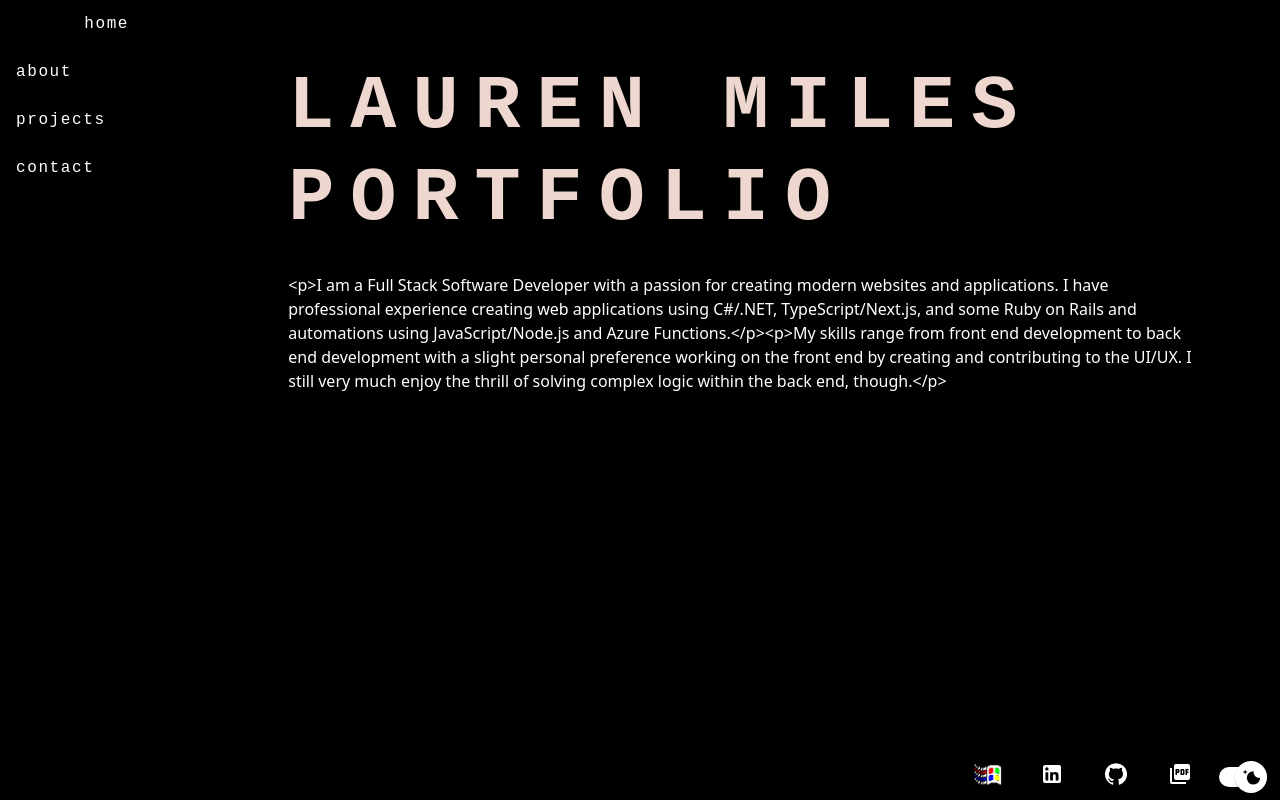
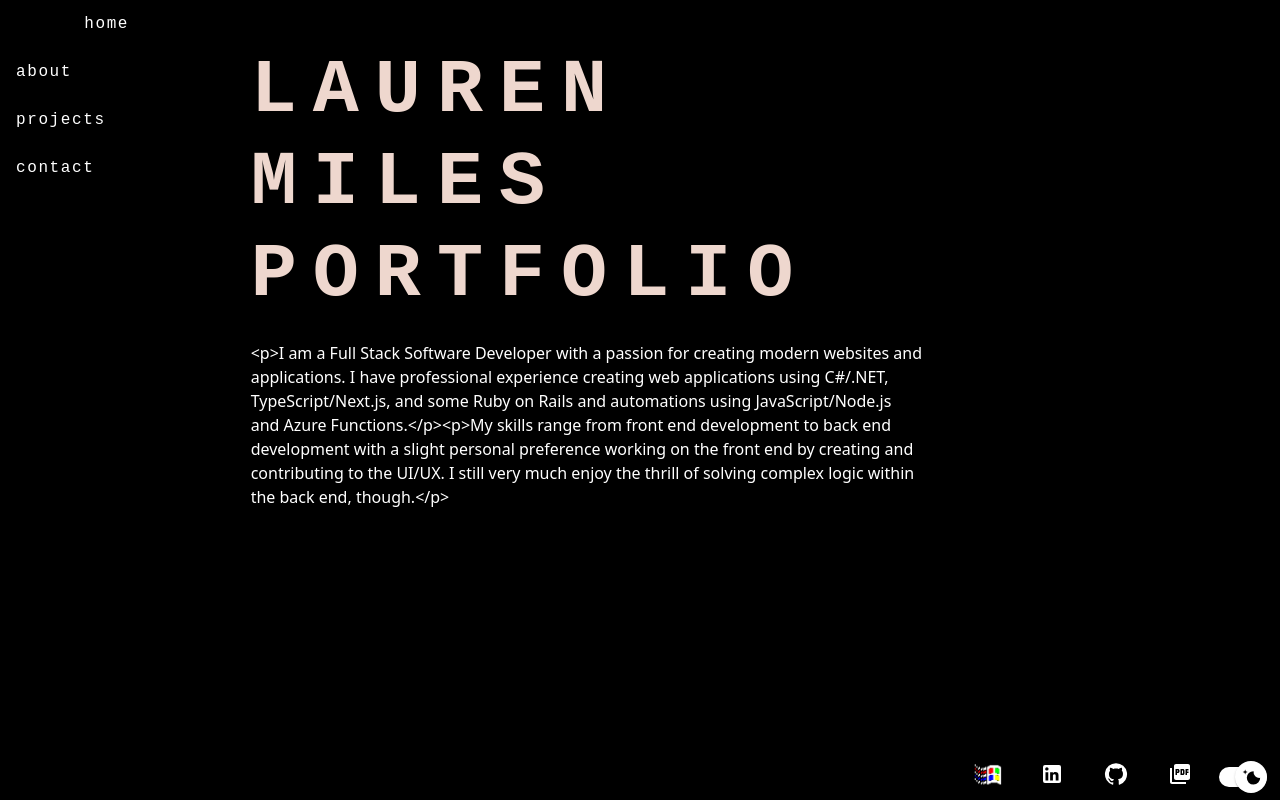
Before and after one commit to laurenmilesdev/portfolio, a Next.js app: page / in a window 1280 px wide. Built offline with nearby package versions, Linux system fonts and the light colour scheme; a web font is replaced by a local one.

Commit message:
Updated Layout

```diff
--- a/src/components/portfolio/layout/Layout.tsx
+++ b/src/components/portfolio/layout/Layout.tsx
@@ -1,5 +1,4 @@
 import { Dispatch, SetStateAction } from 'react';
-import { Container } from '@mui/material';
 import Navigation from '../navigation/Navigation';
 import Footer from '../footer/Footer';
 import ContactModel from '../../../models/contact/contact';
@@ -42,8 +41,8 @@ export default function Layout({
           />
         </div>
 
-        <div className="col-md-10">
-          <Container id={childrenContainerId}>{children}</Container>
+        <div className={`col-md-7`} id={childrenContainerId}>
+          {children}
         </div>
       </div>
 
```
